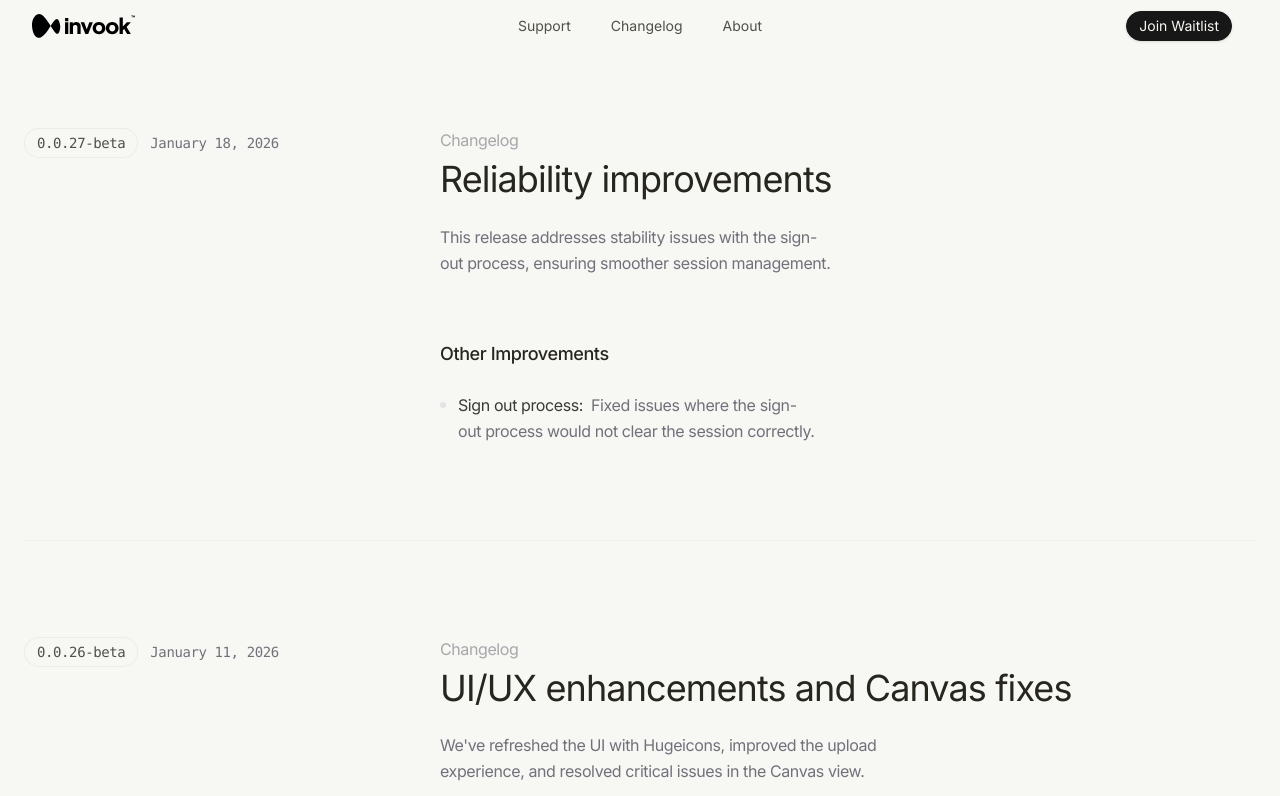
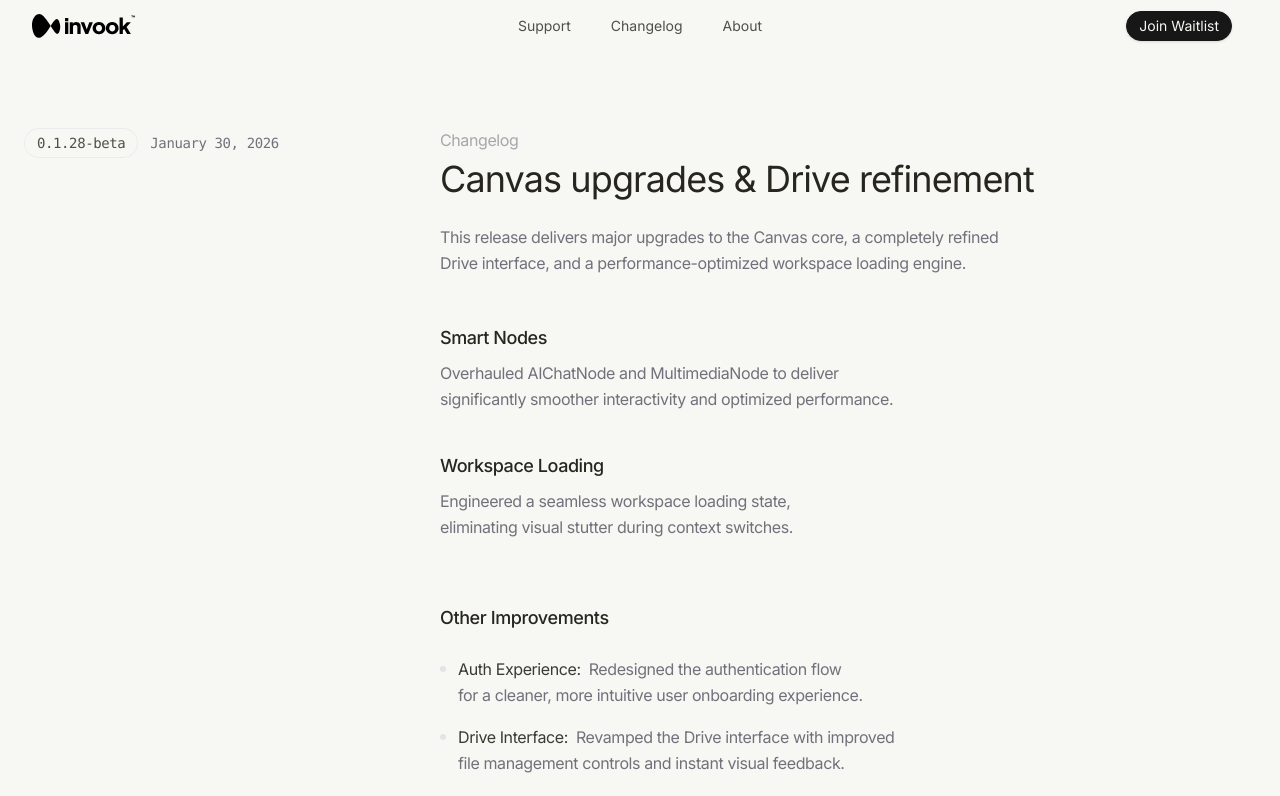
Before and after one commit to Thinking-Sound-Lab/tsl-website, a Next.js app: page /changelog in a window 1280 px wide. Shown: the top 796 px of the page. Built offline with nearby package versions, Linux system fonts and the light colour scheme.

Commit message:
chore: update changelog for v0.1.28-beta

```diff
--- a/app/changelog/data.ts
+++ b/app/changelog/data.ts
@@ -15,6 +15,45 @@ export interface ChangelogItem {
 }
 
 export const changelogData: ChangelogItem[] = [
+  {
+    version: "0.1.28-beta",
+    date: "January 30, 2026",
+    summaryTitle: "Canvas upgrades & Drive refinement",
+    summaryBody:
+      "This release delivers major upgrades to the Canvas core, a completely refined Drive interface, and a performance-optimized workspace loading engine.",
+    changes: [
+      {
+        type: "feature",
+        title: "Smart Nodes",
+        description:
+          "Overhauled AIChatNode and MultimediaNode to deliver significantly smoother interactivity and optimized performance.",
+      },
+      {
+        type: "feature",
+        title: "Workspace Loading",
+        description:
+          "Engineered a seamless workspace loading state, eliminating visual stutter during context switches.",
+      },
+      {
+        type: "improvement",
+        title: "Auth Experience",
+        description:
+          "Redesigned the authentication flow for a cleaner, more intuitive user onboarding experience.",
+      },
+      {
+        type: "improvement",
+        title: "Drive Interface",
+        description:
+          "Revamped the Drive interface with improved file management controls and instant visual feedback.",
+      },
+      {
+        type: "improvement",
+        title: "Unified Sidebar",
+        description:
+          "Unified the sidebar architecture to ensure consistent navigation across the entire application platform.",
+      },
+    ],
+  },
   {
     version: "0.0.27-beta",
     date: "January 18, 2026",
```
